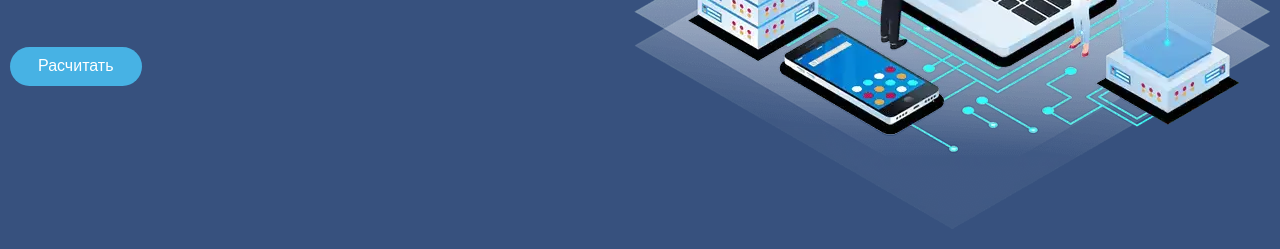
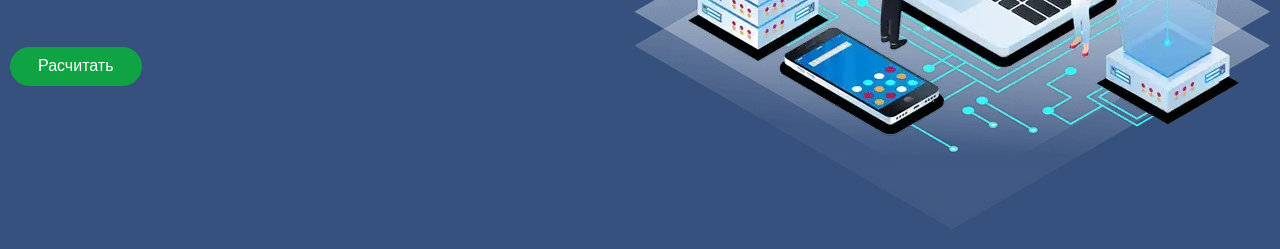
Before and after one commit to plootony/ncdecision, a website built with webpack: page src/index.html in a window 1280 px wide. Shown: the part 471-720 px from the top of the page. Built offline with nearby package versions, Linux system fonts and the light colour scheme.

Commit message:
Best practice use added

```diff
--- a/src/style/_intro.scss
+++ b/src/style/_intro.scss
@@ -39,6 +39,7 @@
 
 .btn--slogan {
     margin-top: 50px;
+    background: rgb(16, 163, 67);
 }
 
 
```
Also changed, not shown: dist/assets/img/header-logo.svg (deleted), dist/assets/img/main-img@1x.webp (deleted), dist/assets/img/main-img@2x.webp (deleted), dist/assets/img/main-img_small@1x.webp (deleted), dist/assets/img/main-img_small@2x.webp (deleted), dist/index.html (deleted), 2 other files.
